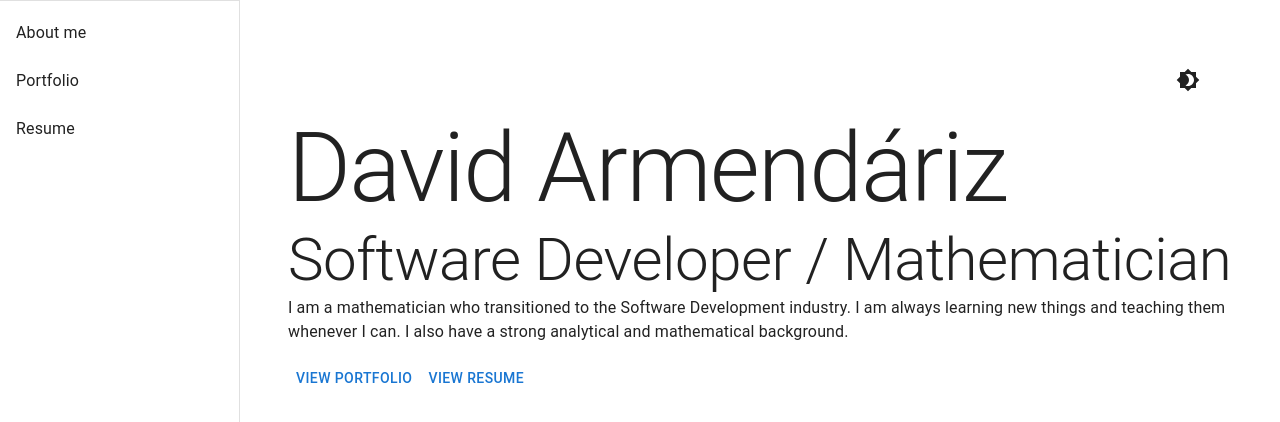
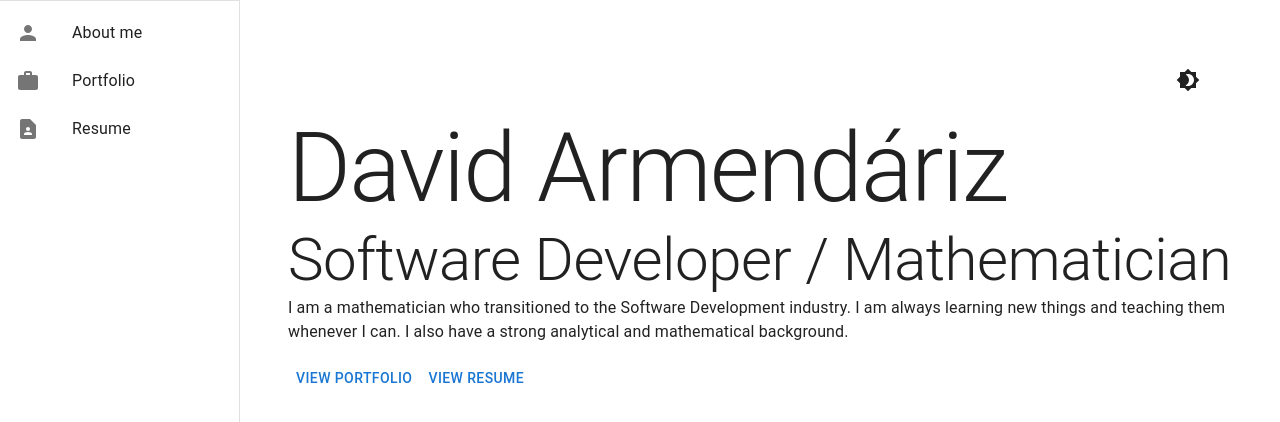
Before and after one commit to DavidArmendariz/personal-website, a Next.js app: page / in a window 1280 px wide. Shown: the top 422 px of the page. Built offline with nearby package versions, Linux system fonts and the light colour scheme.

Commit message:
Added icons to list

```diff
--- a/app-components/Layout/DarkMode.jsx
+++ b/app-components/Layout/DarkMode.jsx
@@ -1,8 +1,6 @@
 import { useContext } from 'react';
-import {
-  MdBrightness5 as TurnOffDarkModeIcon,
-  MdBrightness4 as TurnOnDarkModeIcon,
-} from 'react-icons/md';
+import TurnOnDarkModeIcon from '@mui/icons-material/Brightness4';
+import TurnOffDarkModeIcon from '@mui/icons-material/Brightness5';
 import IconButton from '@mui/material/IconButton';
 import { ThemeContext } from 'app-contexts/Theme';
 
--- a/app-components/Layout/Layout.jsx
+++ b/app-components/Layout/Layout.jsx
@@ -1,6 +1,9 @@
 import { useState } from 'react';
 import Link from 'next/link';
+import ResumeIcon from '@mui/icons-material/ContactPage';
 import MenuIcon from '@mui/icons-material/Menu';
+import AboutMeIcon from '@mui/icons-material/Person';
+import PortfolioIcon from '@mui/icons-material/Work';
 import AppBar from '@mui/material/AppBar';
 import Box from '@mui/material/Box';
 import Divider from '@mui/material/Divider';
@@ -8,6 +11,7 @@ import Drawer from '@mui/material/Drawer';
 import IconButton from '@mui/material/IconButton';
 import List from '@mui/material/List';
 import ListItemButton from '@mui/material/ListItemButton';
+import ListItemIcon from '@mui/material/ListItemIcon';
 import ListItemText from '@mui/material/ListItemText';
 import Toolbar from '@mui/material/Toolbar';
 import { useTheme } from '@mui/material/styles';
@@ -17,9 +21,14 @@ import DarkMode from './DarkMode';
 
 const DRAWER_WIDTH = 240;
 const NavLinks = [
-  { id: 'about-me', name: 'About me', path: '/' },
-  { id: 'portfolio', name: 'Portfolio', path: '/portfolio' },
-  { id: 'resume', name: 'Resume', path: '/resume' },
+  { id: 'about-me', name: 'About me', path: '/', Icon: AboutMeIcon },
+  {
+    id: 'portfolio',
+    name: 'Portfolio',
+    path: '/portfolio',
+    Icon: PortfolioIcon,
+  },
+  { id: 'resume', name: 'Resume', path: '/resume', Icon: ResumeIcon },
 ];
 
 const Layout = ({ children }) => {
@@ -35,9 +44,12 @@ const Layout = ({ children }) => {
     <>
       <Divider />
       <List>
-        {NavLinks.map(({ id, name, path }) => (
+        {NavLinks.map(({ id, name, path, Icon }) => (
           <Link key={id} href={path} passHref>
             <ListItemButton component="a">
+              <ListItemIcon>
+                <Icon />
+              </ListItemIcon>
               <ListItemText primary={name} />
             </ListItemButton>
           </Link>
--- a/package.json
+++ b/package.json
@@ -20,8 +20,7 @@
     "@mui/material": "^5.4.3",
     "next": "12.1.0",
     "react": "17.0.2",
-    "react-dom": "17.0.2",
-    "react-icons": "^4.3.1"
+    "react-dom": "17.0.2"
   },
   "devDependencies": {
     "@trivago/prettier-plugin-sort-imports": "^3.2.0",
```
Also changed, not shown: app-static/social-media-links.ts (+13 -12 lines), 1 other file (tests, documents, lock files or other folders).
